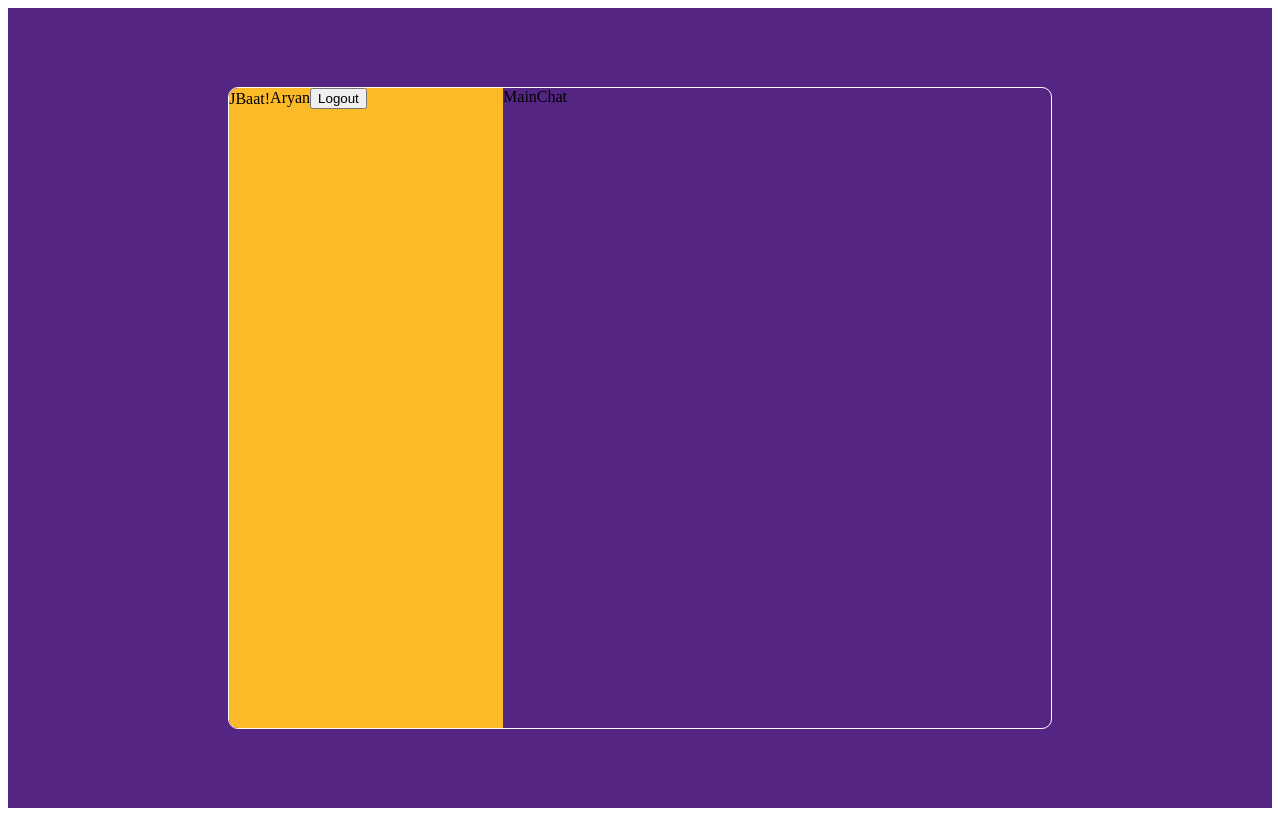
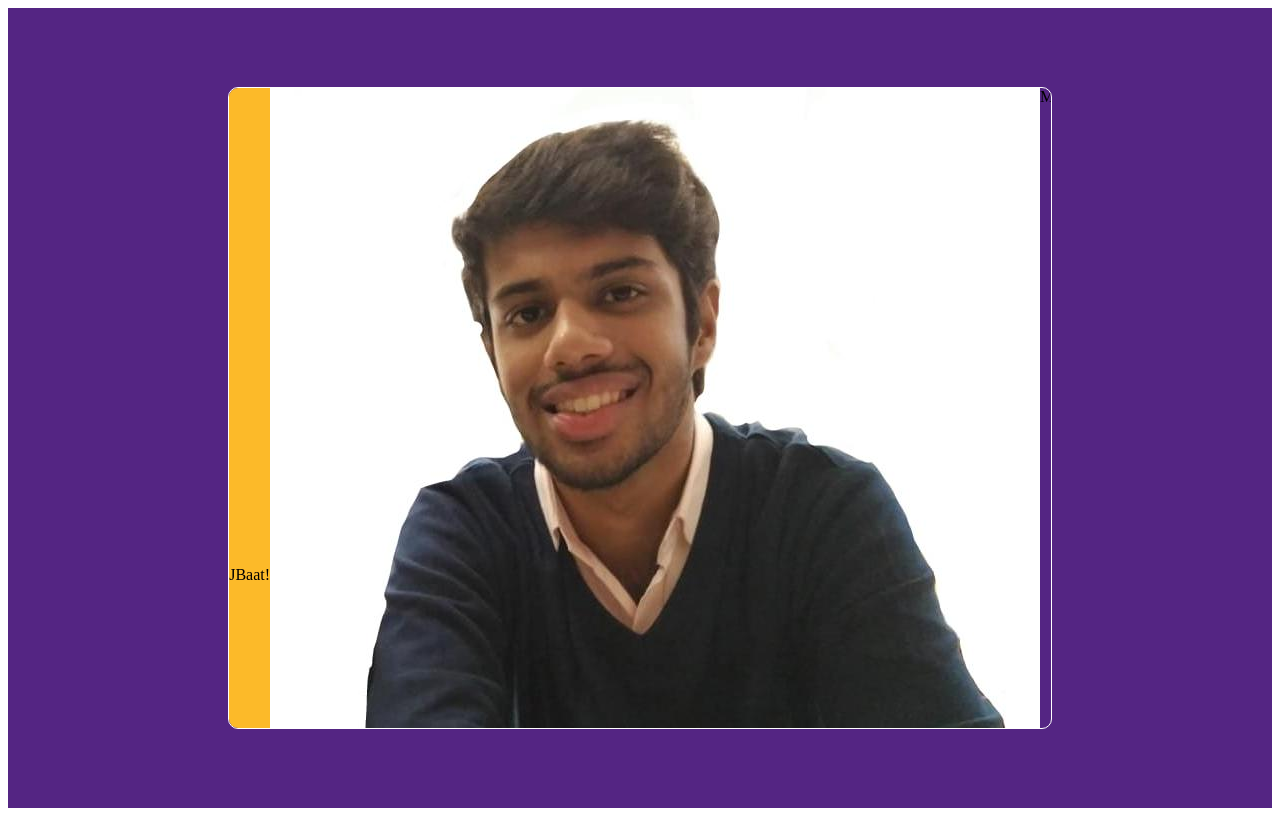
Before and after one commit to aryanabraham/JBaat, a React (Create React App) app: page / in a window 1280 px wide. Built offline with nearby package versions, Linux system fonts and the light colour scheme; the HTML template or start-up script is replaced by a standard one.

Commit message:
Finalized layout

```diff
--- a/src/components/Navbar.jsx
+++ b/src/components/Navbar.jsx
@@ -1,11 +1,11 @@
 import React from "react";
-
+import pp from "../img/pp.jpg";
 const Navbar = () => {
   return (
     <div className="navbar">
       <span className="logo">JBaat!</span>
       <div className="user">
-        <img src="" alt="" />
+        <img src={pp} alt="profilepicture" />
         <span>Aryan</span>
         <button>Logout</button>
       </div>
```
